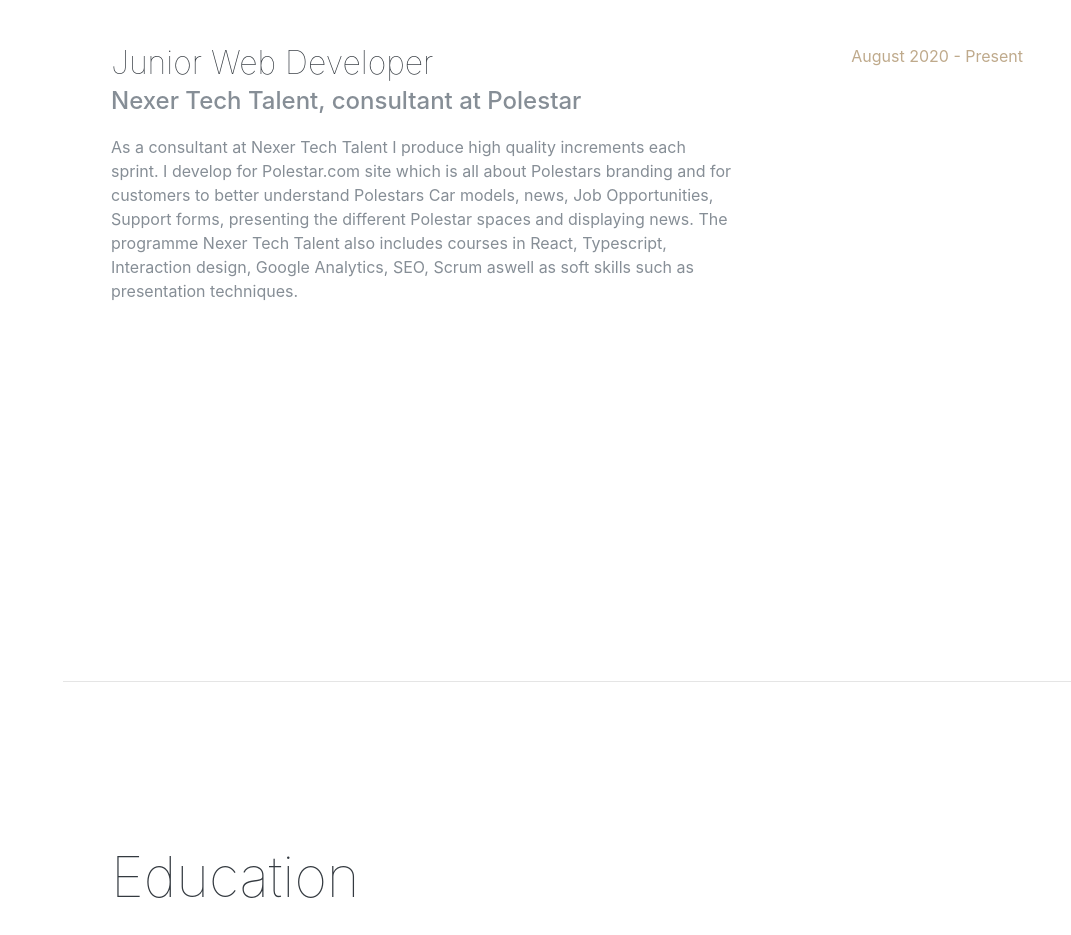
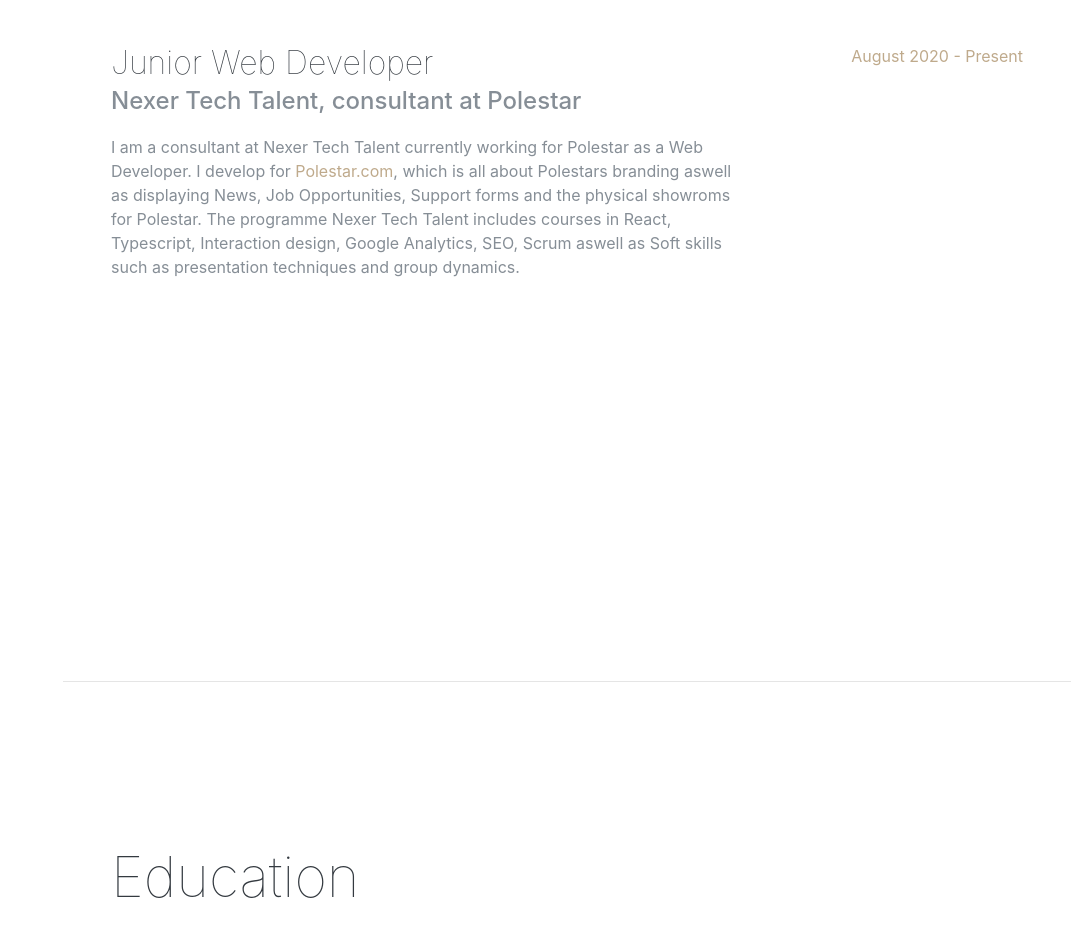
Before and after one commit to CarolineCah/Gatsby-portfolio, a Gatsby site: page / in a window 1280 px wide. Shown: the part 920-1855 px from the top of the page, without its empty margins (209-1280 px from the left). Built offline with nearby package versions, Linux system fonts and the light colour scheme; Gatsby itself is replaced by a stand-in of ours; a web font is replaced by a local one.

Commit message:
Correct misspellings

```diff
--- a/src/pages/index.js
+++ b/src/pages/index.js
@@ -1,8 +1,6 @@
 import React from 'react';
 
 import Layout from '../components/Layout';
-
-// import { Link } from 'gatsby';
 import Sidebar from '../components/Sidebar';
 import config from '../../config';
 import profilepicture from '../assets/images/profilepicture.jpg';
@@ -65,10 +63,9 @@ const IndexPage = () => (
               <h3 className="mb-0">Junior Web Developer</h3>
               <div className="subheading mb-3">Nexer Tech Talent, consultant at Polestar</div>
               <p>
-                As a consultant at Nexer Tech Talent I produce high quality increments each sprint.
-                I develop for Polestar.com site which is all about Polestars branding and for customers to better understand Polestars Car models, news, Job Opportunities, Support forms, presenting the different Polestar spaces and displaying news.
-                The programme Nexer Tech Talent also includes courses in React, Typescript, Interaction design, Google Analytics, SEO, Scrum aswell as soft skills such as presentation techniques.
-
+                I am a consultant at Nexer Tech Talent currently working for Polestar as a Web Developer.
+                I develop for <a href="http://polestar.com" alt="">Polestar.com</a>, which is all about Polestars branding aswell as displaying News, Job Opportunities, Support forms and the physical showroms for Polestar.
+                The programme Nexer Tech Talent includes courses in React, Typescript, Interaction design, Google Analytics, SEO, Scrum aswell as Soft skills such as presentation techniques and group dynamics.
               </p>
             </div>
             <div className="resume-date text-md-right">
```
